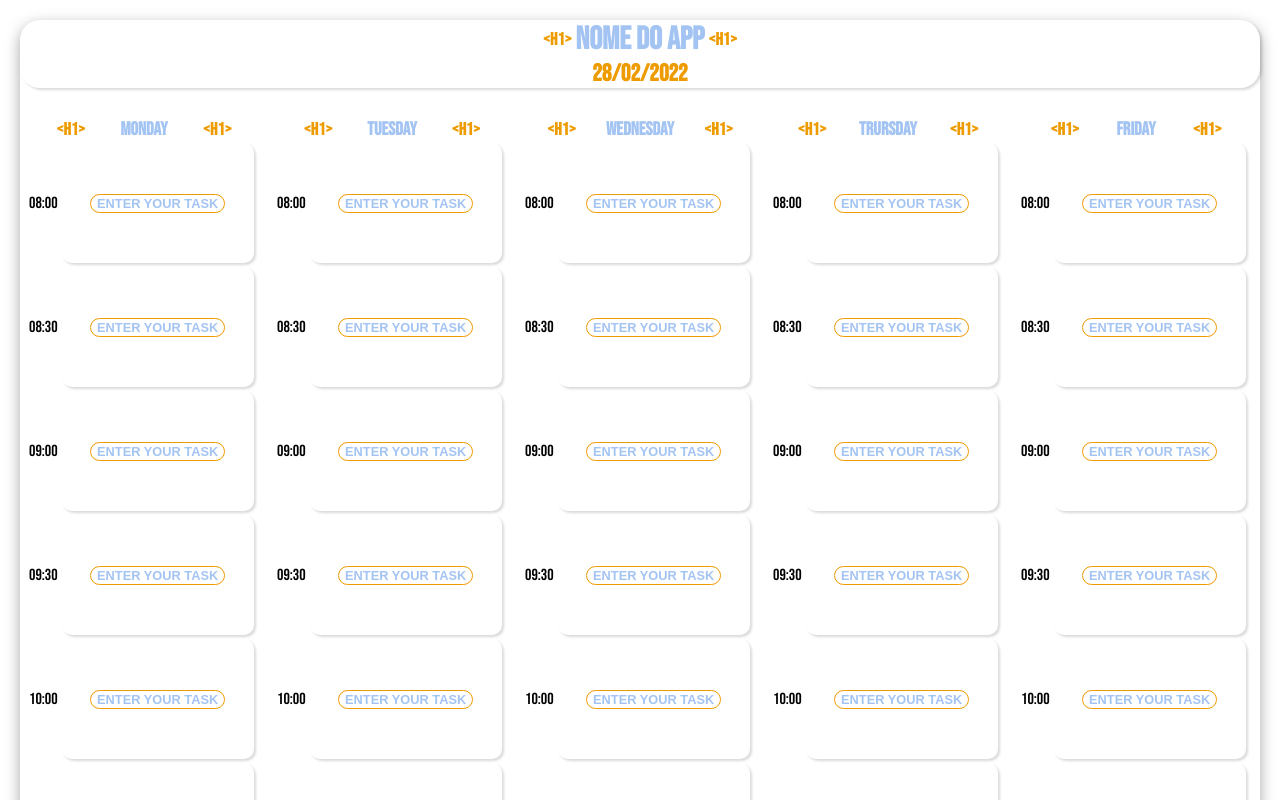
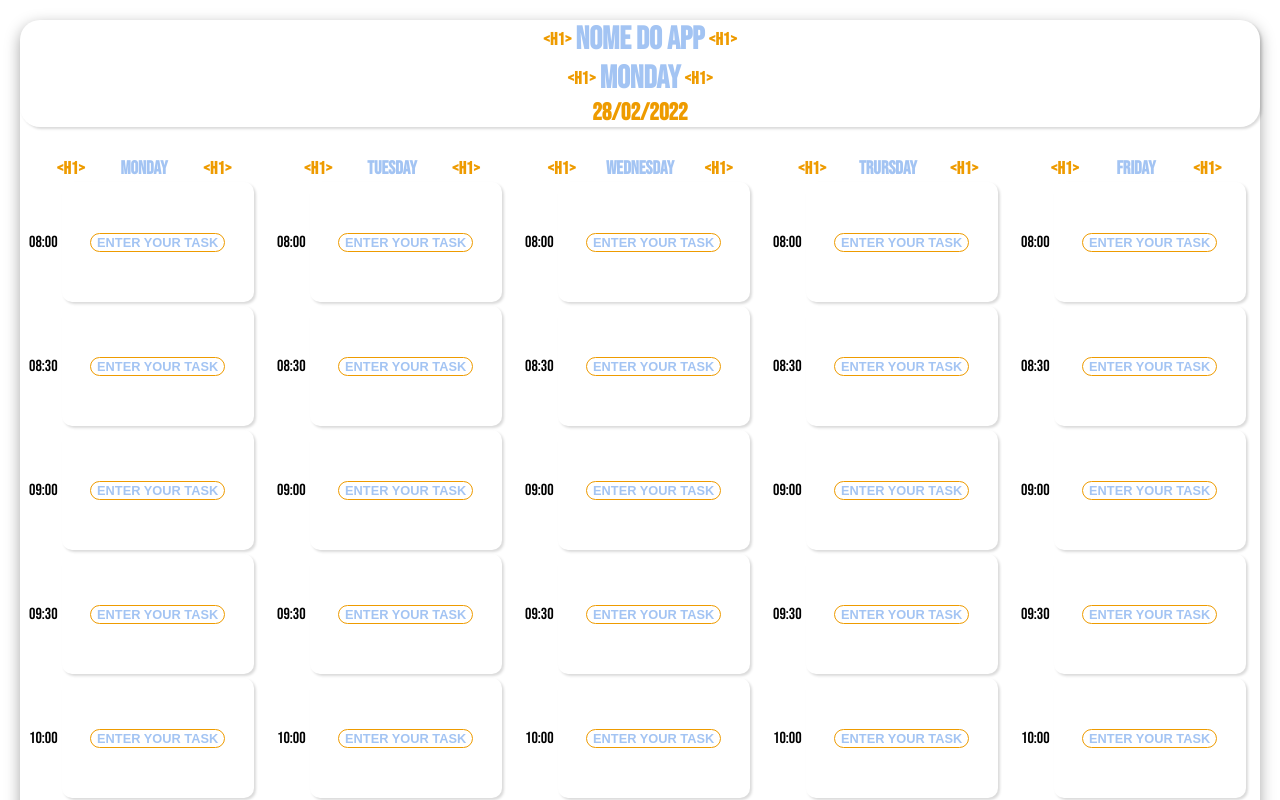
Before and after one commit to HumbertoCastro/TaskManager, a React (Create React App) app: page / in a window 1280 px wide. Shown: the top 800 px of the page. Built offline with nearby package versions, Linux system fonts and the light colour scheme.

Commit message:
deployment test

```diff
--- a/src/App.css
+++ b/src/App.css
@@ -29,6 +29,10 @@
 .description {
   border-radius: 10px;
   margin: 10px;
+}
+
+.task-card:hover {
+  cursor: pointer;
 }
 
 .add-button:hover {
--- a/src/components/Header.js
+++ b/src/components/Header.js
@@ -1,15 +1,25 @@
 import React from 'react';
 
 function Header () {
-  var today = new Date();
-  var dd = String(today.getDate()).padStart(2, '0');
-  var mm = String(today.getMonth() + 1).padStart(2, '0'); //January is 0!
-  var yyyy = today.getFullYear();
-  today = dd + '/' + mm + '/' + yyyy;
+  let data = new Date();
+  const week = ['Monday', 'Tuesday', 'Wednesday', 'Trursday', 'Friday'];
+  const dd = String(data.getDate()).padStart(2, '0');
+  const mm = String(data.getMonth() + 1).padStart(2, '0'); //January is 0!
+  const yyyy = data.getFullYear();
+  const today = dd + '/' + mm + '/' + yyyy;
+  let dayName = '';
+  if (data.getDay() > 5 ) {
+    dayName = 'Weekend';
+  } else {
+    dayName = week[data.getDay() -1 ];
+  }
   return (
     <header className="center flex-column">
       <div className="flex-row">
         <span className="grey">{'<h1>'}</span><h1 className="text">NOME DO APP</h1><span className="grey">{'<h1>'}</span>
+      </div>
+      <div className="flex-row">
+        <span className="grey">{'<h1>'}</span><h1 className="text">{ dayName }</h1><span className="grey">{'<h1>'}</span>
       </div>
       <h2 className="grey">{today}</h2>
     </header>
```
Also changed, not shown: package.json (+7 -1 lines), 1 other file (tests, documents, lock files or other folders).
